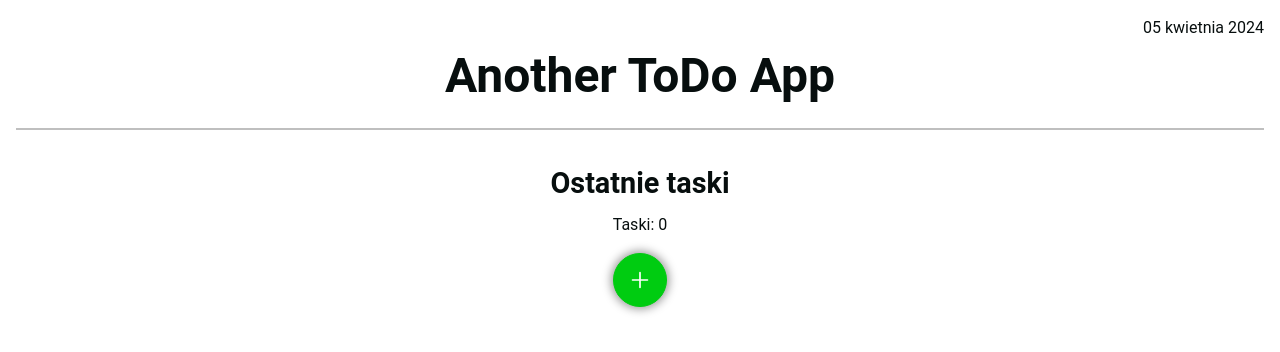
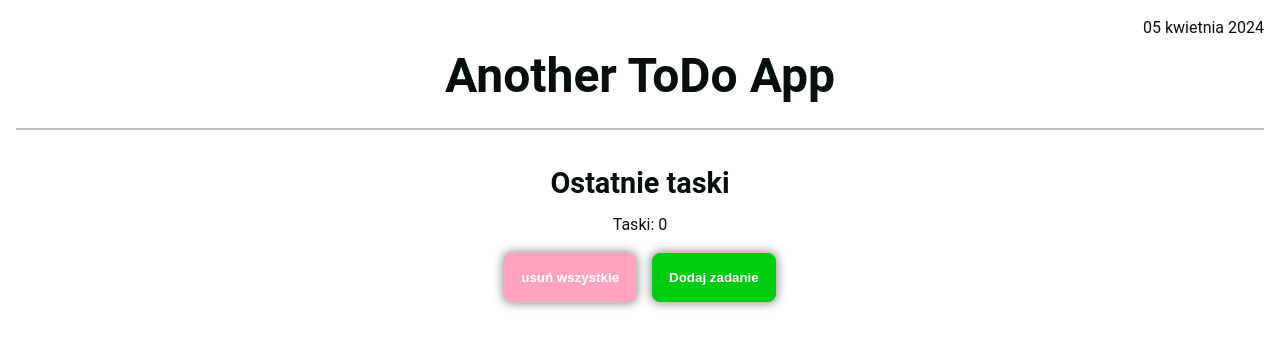
Before and after one commit to marcinsuski/another-todo, a React (Vite) app: page / in a window 1280 px wide. Shown: the top 352 px of the page. Built offline with nearby package versions, Linux system fonts and the light colour scheme.

Commit message:
refactor components

```diff
--- a/src/components/common/button.module.css
+++ b/src/components/common/button.module.css
@@ -14,35 +14,24 @@
 	font-weight: bold;
 	transition: background-color 200ms linear;
 	cursor: pointer;
+	padding: 1rem;
+	box-shadow: 0px 0px 10px 2px rgba(0, 0, 0, 0.4);
 }
 
 .button:active {
 	transform: scale(0.95);
 }
 
-.primary,
-.secondary,
-.outline {
-	padding: 0.5rem 1.5rem;
-}
+/* general button modes - shape, fill, border */
 
 .primary {
-	color: var(--shadeLight);
-	background-color: var(--primary600);
-	border-color: var(--primary600);
+	color: inherit;
+	background-color: inherit;
+	border-color: inherit;
+	transition: all 200ms ease-in-out;
 	&:hover {
-		background-color: var(--primary700);
-		border-color: var(--primary700);
-	}
-}
-
-.secondary {
-	color: var(--shadeLight);
-	background-color: var(--secondary500);
-	border-color: var(--secondary500);
-	&:hover {
-		background-color: var(--secondary600);
-		border-color: var(--secondary600);
+		background-color: inherit;
+		border-color: inherit;
 	}
 }
 
@@ -50,7 +39,7 @@
 	color: var(--text100);
 	background-color: transparent;
 	border-color: var(--text100);
-
+	transition: all 200ms ease-in-out;
 	&:hover {
 		color: var(--shadeLight);
 		background-color: var(--text100);
@@ -59,32 +48,41 @@
 }
 
 .flat {
+	box-shadow: none;
 	color: var(--shadeDark);
 	background-color: transparent;
 	border: none;
+	transition: all 200ms ease-in-out;
+	&:hover {
+		transform: scale(1.2);
+	}
 }
 
 .round {
 	border-radius: 50%;
+	font-size: 0;
+	padding: 1rem;
 	background-color: transparent;
-}
-
-.deleteTodo {
+	transition: all 200ms ease-in-out;
 	img {
-		width: 30px;
-		height: 30px;
-		transition: all 200ms ease-in-out;
-	}
-	&:hover {
-		img {
-			transform: scale(1.2);
-		}
+		width: 1.5rem;
+		height: 1.5rem;
 	}
 }
 
-.addTodo {
-	padding: 1rem;
-	box-shadow: 0px 0px 10px 2px rgba(0, 0, 0, 0.4);
+/* additional styling */
+
+.error {
+	background-color: var(--error50);
+	border-color: var(--error50);
+	color: var(--shadeLight);
+	&:hover {
+		background-color: var(--error500);
+		border-color: var(--error500);
+	}
+}
+
+.success {
 	background-color: var(--primary600);
 	border-color: var(--primary600);
 	color: var(--shadeLight);
@@ -94,12 +92,12 @@
 	}
 }
 
-.error {
+.accent {
 	color: var(--shadeLight);
-	background-color: var(--error500);
+	background-color: var(--secondary600);
+	border-color: var(--secondary600);
+	&:hover {
+		background-color: var(--secondary700);
+		border-color: var(--secondary700);
+	}
 }
-
-.success {
-	color: var(--shadeLight);
-	background-color: var(--success500);
-}
--- a/src/components/common/button.tsx
+++ b/src/components/common/button.tsx
@@ -1,15 +1,15 @@
 import styles from "./button.module.css";
-
 import { BUTTON_TYPES } from "../../constants";
 
-import type { Button } from "types";
+import type { Button } from "../../types";
 
 /**
  * Returns a Button component customized by parameters specified as props
  * @param {string} title - text visible on the button
+ * @param {string} icon - icon URL: 'src/static/image.svg'
  * @param {string} mode - type of button style (flat, outline, primary, secondary, round)
- * @param {string} icon - icon URL
  * @param {string} type - type of button(submit, reset, button) - if not provided, type will we set to button
+ * @param {string} className - additional styling of button(colors: error, success, accent)
  * @returns {React.JSX.Element}
  */
 export default function Button({
--- a/src/components/common/main.module.css
+++ b/src/components/common/main.module.css
@@ -4,5 +4,4 @@
 	align-items: center;
 	margin: 0 1rem 1rem;
 	height: 100%;
-	background-color: var(--shadeLight);
 }
--- a/src/components/common/modal.module.css
+++ b/src/components/common/modal.module.css
@@ -40,8 +40,17 @@
 	padding: 1rem;
 	border-radius: 0.5rem;
 	width: min(700px, 90vw);
-	height: 250px;
+	height: fit-content;
 	animation: showModal 0.5s forwards;
+}
+
+.modalContent {
+	display: flex;
+	flex-direction: column;
+	align-items: center;
+	justify-content: flex-start;
+	gap: 1rem;
+	height: 100%;
 }
 
 .closeButtonWrapper {
@@ -49,8 +58,8 @@
 	display: flex;
 	justify-content: flex-end;
 	img {
-		width: 28px;
-		height: 28px;
+		width: 1.5rem;
+		height: 1.5rem;
 	}
 }
 
@@ -74,3 +83,10 @@
 		height: 30px;
 	}
 }
+
+.flex {
+	display: flex;
+	justify-content: center;
+	align-items: center;
+	gap: 1rem;
+}
--- a/src/components/common/modal.tsx
+++ b/src/components/common/modal.tsx
@@ -1,71 +1,16 @@
-import { ChangeEvent, useState } from "react";
-import { useDispatch } from "react-redux";
-import { v4 as uuidv4 } from "uuid";
-import { addTodo } from "../../redux/todos-slice";
-
 import styles from "./modal.module.css";
 
-import Button from "./button";
-
-interface ModalProps {
+type ModalProps = {
 	isOpen: boolean;
 	onDismiss: () => void;
-}
+	content: React.ComponentType<{ onDismiss: () => void }>;
+};
 
-interface ContentProps {
-	onDismiss: () => void;
-}
-
-function Content({ onDismiss }: ContentProps) {
-	const [todoName, setTodoName] = useState<string>("");
-	const dispatch = useDispatch();
-
-	const setName = (e: ChangeEvent<HTMLInputElement>) => {
-		setTodoName(e.target.value);
-	};
-
-	const addTodoHandler = () => {
-		if (!todoName) {
-			alert("Należy podać nazwę zadania");
-			return;
-		}
-		dispatch(addTodo({ id: uuidv4(), name: todoName, completed: false }));
-		setTodoName("");
-		onDismiss();
-	};
-
-	return (
-		<div className={styles.modal} onClick={(e) => e.stopPropagation()}>
-			<div className={styles.closeButtonWrapper}>
-				<Button
-					onClick={onDismiss}
-					icon={"./src/static/close_icon.svg"}
-					mode="flat"
-				/>
-			</div>
-			<form className={styles.addTodoForm}>
-				<label className={styles.formField}>
-					Nazwa:
-					<input
-						type="text"
-						name="name"
-						value={todoName}
-						placeholder="Dodaj zadanie"
-						onChange={(e) => setName(e)}
-					/>
-				</label>
-				<Button
-					type="submit"
-					mode="secondary"
-					title="Dodaj taski"
-					onClick={addTodoHandler}
-				/>
-			</form>
-		</div>
-	);
-}
-
-export default function Modal({ isOpen, onDismiss }: ModalProps) {
+export default function Modal({
+	isOpen,
+	onDismiss,
+	content: Content,
+}: ModalProps) {
 	return isOpen ? (
 		<div className={styles.overlay} onClick={onDismiss}>
 			<Content onDismiss={onDismiss} />
--- /dev/null
+++ b/src/components/pages/index.module.css
@@ -0,0 +1,6 @@
+.flex {
+	display: flex;
+	justify-content: center;
+	align-items: center;
+	gap: 1rem;
+}
--- a/src/components/pages/index.tsx
+++ b/src/components/pages/index.tsx
@@ -1,5 +1,5 @@
 import Wrapper from "../../components/common/wrapper";
-import TodoTable from "./todo_list";
+import TodoTable from "./todo_table";
 
 export default function MainPage() {
 	return (
--- a/src/components/pages/todo_list/index.tsx
+++ /dev/null
@@ -1,32 +0,0 @@
-import { useState } from "react";
-
-import Button from "../../common/button";
-import Modal from "../..//common/modal";
-import Table from "../../common/table";
-
-export default function TodoTable() {
-	const [isOpen, setIsOpen] = useState(false);
-
-	const onDismiss = () => {
-		setIsOpen(false);
-	};
-
-	const showModal = () => {
-		setIsOpen(true);
-	};
-
-	return (
-		<>
-			<Table />
-
-			<Button
-				mode="round"
-				className={"addTodo"}
-				title=""
-				icon={"src/static/add_white.svg"}
-				onClick={showModal}
-			/>
-			{isOpen && <Modal isOpen={isOpen} onDismiss={onDismiss} />}
-		</>
-	);
-}
--- /dev/null
+++ b/src/components/pages/todo_table/index.tsx
@@ -0,0 +1,55 @@
+import { useState } from "react";
+import useTodoList from "../../../hooks/useTodoList";
+import styles from "../index.module.css";
+
+import Button from "../../common/button";
+import Table from "../../common/table";
+import Modal from "../../common/modal";
+import AddTodoContent from "./add/add-todo";
+
+export default function TodoTable() {
+	const [isAddOpen, setIsAddOpen] = useState(false);
+	const todoList = useTodoList();
+
+	if (!todoList) return;
+
+	const deleteAllTodosHandler = () => {
+		todoList.deleteAllTodos();
+	};
+	const onDismiss = (): void => {
+		setIsAddOpen(false);
+	};
+
+	const showModal = (): void => {
+		setIsAddOpen(true);
+	};
+
+	return (
+		<>
+			<Table />
+			<div className={styles.flex}>
+				<Button
+					mode="primary"
+					className={"error"}
+					title="usuń wszystkie"
+					icon={""}
+					onClick={deleteAllTodosHandler}
+				/>
+				<Button
+					mode="primary"
+					className="success"
+					title="Dodaj zadanie"
+					icon={""}
+					onClick={() => showModal()}
+				/>
+				{isAddOpen && (
+					<Modal
+						isOpen={isAddOpen}
+						onDismiss={() => onDismiss()}
+						content={AddTodoContent}
+					/>
+				)}
+			</div>
+		</>
+	);
+}
--- a/src/types.ts
+++ b/src/types.ts
@@ -16,5 +16,5 @@ export type Button = {
 	mode?: "primary" | "secondary" | "flat" | "outline" | "round";
 	type?: "submit" | "reset" | "button";
 	className?: string;
-	onClick?: () => void;
+	onClick?: (e: React.SyntheticEvent<EventTarget>) => void;
 };
```
Also changed, not shown: src/utils/mockTodos.tsx (renamed from src/utils/todos.tsx).
